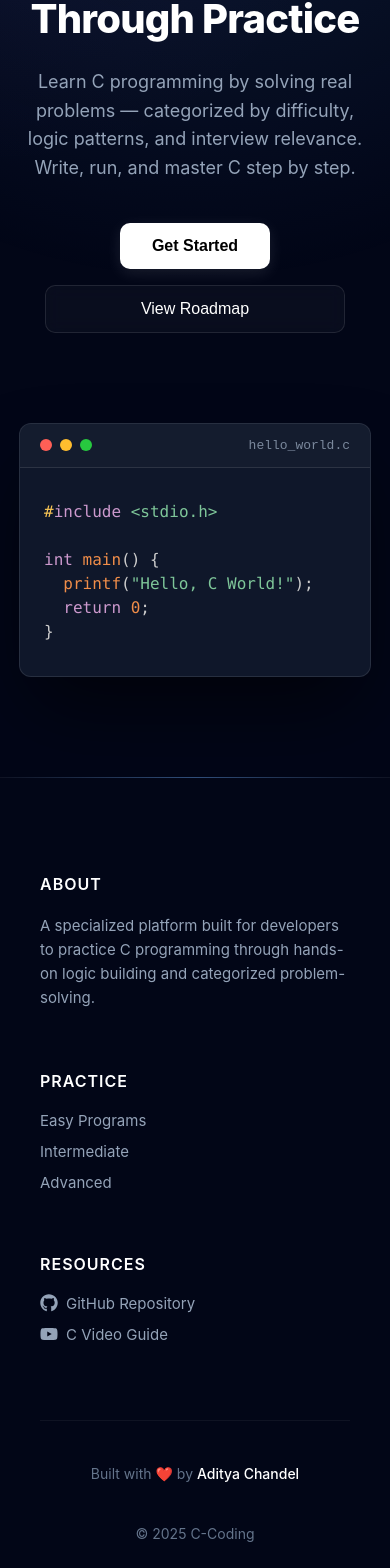
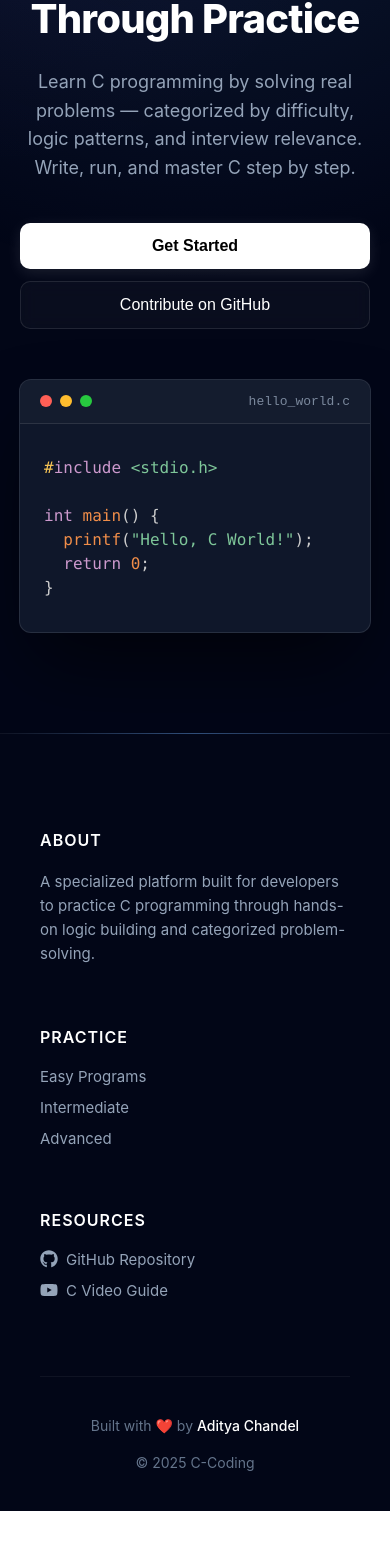
Before and after one commit to TonyStark-19/C-Coding, a React (Create React App) app in the folder c-coding/: page / in a window 390 px wide. Shown: the part 201-1769 px from the top of the page. After the commit the page ends 1712 px from the top, so only its background shows below. Built offline with nearby package versions, Linux system fonts and the light colour scheme.

Commit message:
Final improvements + responsiveness

```diff
--- a/c-coding/src/css/App.css
+++ b/c-coding/src/css/App.css
@@ -219,6 +219,7 @@ pre[class*="language-"] {
 
 /* --- Responsiveness --- */
 @media (max-width: 768px) {
+
     .hero-container {
         padding-top: 100px;
     }
@@ -227,15 +228,22 @@ pre[class*="language-"] {
         font-size: 2.5rem;
     }
 
-    .cta-group {
-        flex-direction: column;
-        width: 100%;
-        max-width: 300px;
-        margin: 0 auto 40px;
-    }
-
     .code-card {
         width: 100%;
         border-radius: 12px;
     }
 }
+
+@media (max-width: 500px) {
+
+    .cta-group {
+        flex-direction: column;
+        gap: 12px;
+    }
+
+    .btn-primary,
+    .btn-secondary {
+        width: 100%;
+        padding: 14px 0;
+    }
+}
--- a/c-coding/src/css/Footer.css
+++ b/c-coding/src/css/Footer.css
@@ -105,6 +105,7 @@
 
 /* Responsive Adjustments */
 @media (max-width: 900px) {
+
     .footer-content {
         grid-template-columns: 1fr 1fr;
     }
@@ -115,6 +116,7 @@
 }
 
 @media (max-width: 600px) {
+
     .footer-content {
         grid-template-columns: 1fr;
         gap: 30px;
@@ -126,7 +128,11 @@
 
     .footer-bottom {
         flex-direction: column;
-        gap: 15px;
         text-align: center;
     }
+
+    .footer-bottom p {
+    color: #64748b;
+    margin: 10px 0;
 }
+}
--- a/c-coding/src/css/Program-page.css
+++ b/c-coding/src/css/Program-page.css
@@ -48,14 +48,13 @@
    CODE EDITOR WINDOW
 ========================= */
 
-.loading {
-    height: 100vh;
+.program-loading {
+    min-height: 60vh;
     display: flex;
+    align-items: center;
     justify-content: center;
-    align-items: center;
-    background: #0f172a;
-    font-size: 1.2rem;
-    color: #fff;
+    color: #e5e7eb;
+    font-size: 1.1rem;
 }
 
 .editor-window {
@@ -171,6 +170,7 @@
 ========================= */
 
 @media (max-width: 768px) {
+
     .program-display-container {
         padding-top: 100px;
     }
--- a/c-coding/src/css/level-page.css
+++ b/c-coding/src/css/level-page.css
@@ -80,7 +80,7 @@
 .card-text h3 {
     color: #fff;
     font-size: 1.25rem;
-    margin-bottom: 5px;
+    margin: 10px 0 5px;
 }
 
 .card-text p {
@@ -128,6 +128,9 @@
 }
 
 .action-view-btn {
+    position: absolute;
+    right: 30px;
+    bottom: 30px;
     background: #fff;
     color: #000;
     border: none;
@@ -223,6 +226,11 @@
 ========================= */
 
 @media (max-width: 850px) {
+
+    .easy-level-container {
+        padding: 100px 15px 80px;
+    }
+
     .program-card-premium {
         flex-direction: column;
         align-items: flex-start;
@@ -236,5 +244,16 @@
     .action-view-btn {
         width: 100%;
         justify-content: center;
+        position: unset;
+        padding: 8px 16px;
     }
 }
+
+@media (max-width: 700px) {
+
+    .card-left {
+        flex-direction: column;
+        align-items: flex-start;
+        gap: 15px;
+    }
+}
--- a/c-coding/src/css/levels.css
+++ b/c-coding/src/css/levels.css
@@ -153,6 +153,7 @@
 
 /* Responsive */
 @media (max-width: 768px) {
+
     .level-card-wide {
         flex-direction: column;
         align-items: flex-start;
@@ -160,13 +161,22 @@
         gap: 20px;
     }
 
-    .card-top {
-        flex-direction: column;
-        align-items: flex-start;
-        gap: 5px;
+    .prog-count {
+        position: absolute;
+        top: 20px;
+        right: 20px;
     }
 
     .level-card-wide:hover {
         transform: translateY(-5px);
     }
+
+    .topics-wrapper {
+        margin-bottom: 60px;
+    }
+
+    .card-action {
+        left: 20px;
+        bottom: 20px;
+    }
 }
--- a/c-coding/src/pages/Mainpage.jsx
+++ b/c-coding/src/pages/Mainpage.jsx
@@ -51,7 +51,12 @@ function HeroSection() {
                     <Link to="/levels">
                         <button className='btn-primary'>Get Started</button>
                     </Link>
-                    <button className='btn-secondary'>View Roadmap</button>
+                    <a
+                        href="https://github.com/TonyStark-19/C-Coding/blob/main/CONTRIBUTING.md"
+                        target="_blank"
+                        rel="noopener noreferrer">
+                        <button className='btn-secondary'>Contribute on GitHub</button>
+                    </a>
                 </div>
             </div>
 
--- a/c-coding/src/pages/ProgramPage.jsx
+++ b/c-coding/src/pages/ProgramPage.jsx
@@ -63,15 +63,6 @@ export default function ProgramPage() {
         }
     }, [slug]);
 
-    // Render loading state
-    if (loading) {
-        return (
-            <div className="loading">
-                <p>Loading program...</p>
-            </div>
-        );
-    }
-
     // Handle copy to clipboard
     const handleCopy = () => {
         navigator.clipboard.writeText(code);
@@ -87,6 +78,12 @@ export default function ProgramPage() {
             <main className="program-display-container">
                 <BackToTop />
 
+                {loading ? (
+                    <div className="program-loading">
+                        <p>Loading program...</p>
+                    </div>
+                ) : (
+                    <>
                         {/* 1. Header & Navigation */}
                         <div className="program-header" data-aos="fade-down">
                             <button onClick={() => navigate(-1)} className="breadcrumb-back">
@@ -103,7 +100,9 @@ export default function ProgramPage() {
                                     <span className="dot red"></span>
                                     <span className="dot yellow"></span>
                                     <span className="dot green"></span>
-                            <span className="file-label">{program.path.split('/').pop()}</span>
+                                    <span className="file-label">
+                                        {program.path.split('/').pop()}
+                                    </span>
                                 </div>
                                 <button className="copy-btn" onClick={handleCopy}>
                                     {copied ? <><FaCheck /> Copied</> : <><FaRegCopy /> Copy Code</>}
@@ -136,6 +135,8 @@ export default function ProgramPage() {
                                 <FaGithub /> View Raw Source on GitHub
                             </button>
                         </div>
+                    </>
+                )}
             </main>
 
             <Footer />
```
Lines whose indentation alone changed are shown as unchanged.
